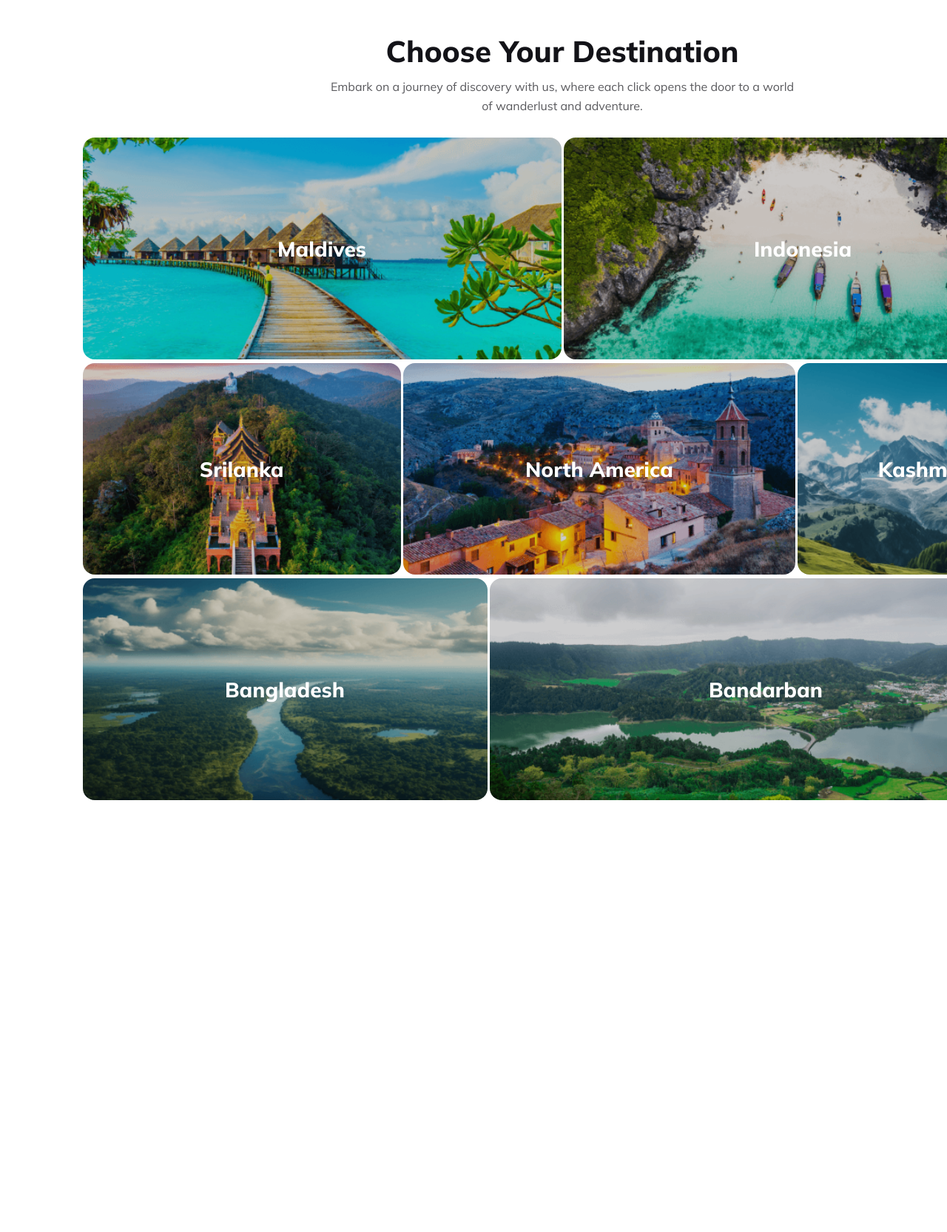
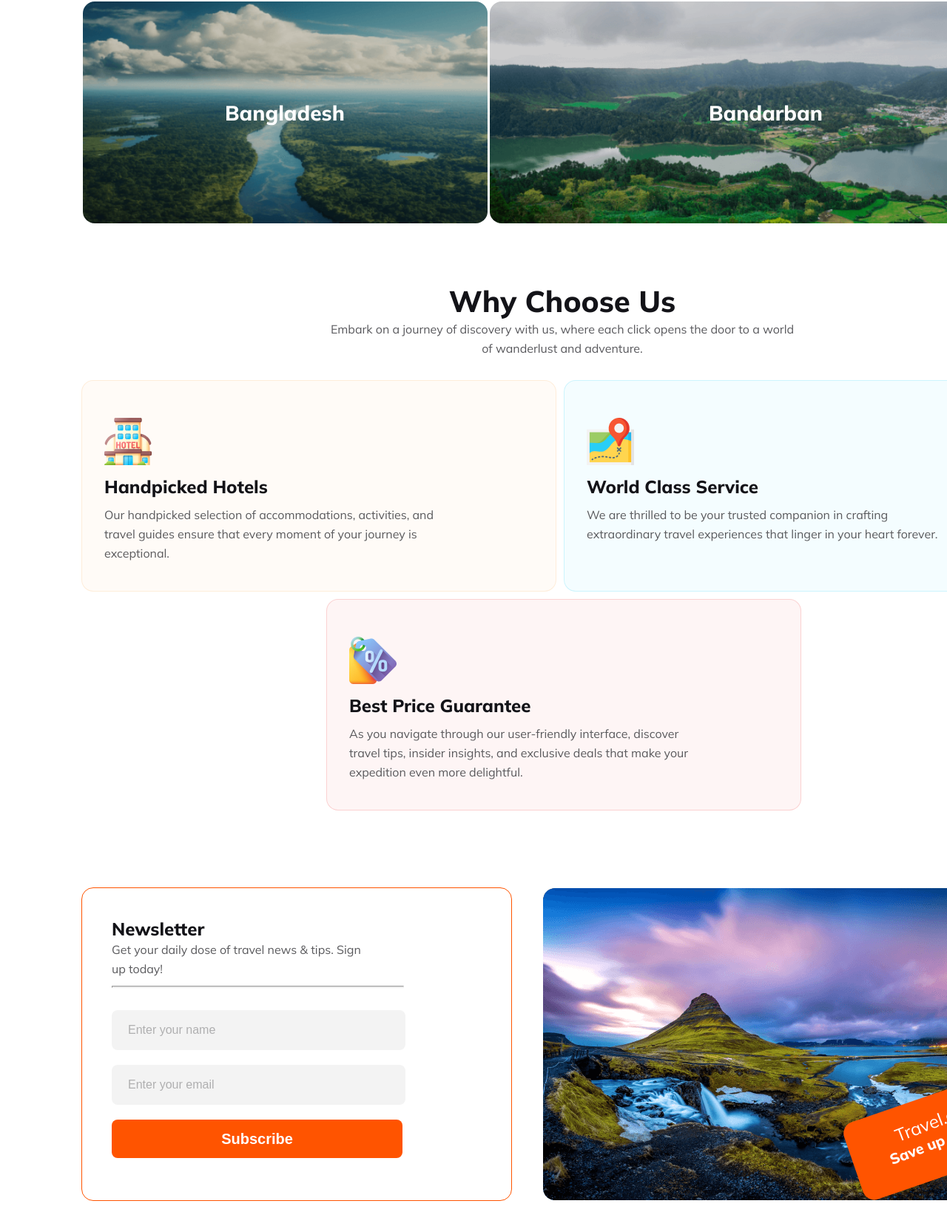
Before and after one commit to Jiniajui/travel-universe, a plain HTML site: page index.html in a window 1280 px wide. Shown: the part 2252-3918 px from the top of the page at 74% size. Before the commit the page ends 3414 px from the top, so only its background shows below. Drawn offline with Linux system fonts and the light colour scheme.

Commit message:
added the newsletter section

```diff
--- a/index.html
+++ b/index.html
@@ -80,34 +80,6 @@
         </section>
         <!-- End the popular tours section -->
 
-
-        <!-- Start the why Choose section -->
-        <section class="why-choose">
-            <div class="why-choose-title">
-                <h3>Why Choose Us</h3>
-                <p>Embark on a journey of discovery with us, where each click opens the door to a world of wanderlust and adventure.</p>
-            </div>
-            <div class="why-choose-service">
-                <div class="why-choose-hotel">
-                    <img src="Images/hotel 1.png" alt="">
-                    <h5>Handpicked Hotels</h5>
-                    <p> Our handpicked selection of accommodations, activities, and travel guides ensure that every moment of your journey is exceptional.</p>
-                </div>
-                <div class="why-choose-class">
-                    <img src="Images/map 1.png" alt="">
-                    <h5>World Class Service</h5>
-                    <p>We are thrilled to be your trusted companion in crafting extraordinary travel experiences that linger in your heart forever.</p>
-                </div>
-                <div class="why-choose-price">
-                    <img src="Images/price-tag 1.png" alt="">
-                    <h5>Best Price Guarantee</h5>
-                    <p>As you navigate through our user-friendly interface, discover travel tips, insider insights, and exclusive deals that make your expedition even more delightful.</p>
-                </div>
-            </div>
-            <!-- <div class="why-choose-service2"></div> -->
-        </section>
-        <!-- End the why Choose section -->
-
         <!-- Start the destination section -->
         <section class="travel-destination">
             <div class="travel-destination-title">
@@ -142,7 +114,59 @@
                 </div>
             </div>
         </section>
-        <!-- End the destination section -->
+         <!-- End the destination section -->
+
+        <!-- Start the why Choose section -->
+        <section class="why-choose">
+            <div class="why-choose-title">
+                <h3>Why Choose Us</h3>
+                <p>Embark on a journey of discovery with us, where each click opens the door to a world of wanderlust and adventure.</p>
+            </div>
+            <div class="why-choose-service">
+                <div class="why-choose-hotel">
+                    <img src="Images/hotel 1.png" alt="">
+                    <h5>Handpicked Hotels</h5>
+                    <p> Our handpicked selection of accommodations, activities, and travel guides ensure that every moment of your journey is exceptional.</p>
+                </div>
+                <div class="why-choose-class">
+                    <img src="Images/map 1.png" alt="">
+                    <h5>World Class Service</h5>
+                    <p>We are thrilled to be your trusted companion in crafting extraordinary travel experiences that linger in your heart forever.</p>
+                </div>
+                <div class="why-choose-price">
+                    <img src="Images/price-tag 1.png" alt="">
+                    <h5>Best Price Guarantee</h5>
+                    <p>As you navigate through our user-friendly interface, discover travel tips, insider insights, and exclusive deals that make your expedition even more delightful.</p>
+                </div>
+            </div>
+            <!-- <div class="why-choose-service2"></div> -->
+        </section>
+        <!-- End the why Choose section -->
+
+        <!-- Start the newsletter section -->
+    <section class="travel-newsletter">
+        <div class="travel-newletter-mail">
+            <div class="travel-newsletter-content">
+                <h3>Newsletter</h3>
+                <p>Get your daily dose of travel news & tips. Sign up today!</p>
+            </div>
+            <hr class="travel-newsletter-line">
+            <div class="travel-newsletter-subscribe">
+                <input type="text" placeholder="Enter your name">
+                <br>
+                <input type="email" name="" id="" placeholder="Enter your email">
+                <br>
+                <button class="btn-subscribe">Subscribe</button>
+            </div>
+        </div>
+        <div class="travel-newsletter-img">
+            <img src="Images/Rectangle 8 (1).png" alt="">
+            <div class="travel-newsletter70">
+                <p>Travel.com</p>
+                <h5>Save up to 70%</h5>
+            </div>
+        </div>
+    </section>
     </main>
     <!-- The main section end -->
 
--- a/styles/travel.css
+++ b/styles/travel.css
@@ -240,149 +240,8 @@ body{
 /* End the banner css */
 
 /* End the header css */
-/* Start the why choose css */
 
-.why-choose{
-    width: 1300px;
-    height: 600px;
-    margin: 0 auto;
-    padding-bottom: 100px;
-}
-.why-choose-title{
-    text-align: center;
-    margin: 0 auto;
-}
-.why-choose-title h3{
-    color: #131318;
-    text-align: center;
-    font-size: 40px;
-    font-style: normal;
-    font-weight: 800;
-    line-height: normal;
-}
-.why-choose-title P{
-    width: 643px;
-    color: rgba(19, 19, 24, 0.70);
-    text-align: center;
-    font-size: 16px;
-    font-style: normal;
-    font-weight: 400;
-    line-height: 26px;
-    margin: 0 auto 30px;
-}
-.why-choose-service{
-    display: grid;
-    gap: 10px;
-    grid-template-columns: repeat(2,1fr);
-    margin: 0 auto;
-}
-.why-choose-hotel{
-    width: 640px;
-    height: 284px;
-    flex-shrink: 0;
-    border-radius: 16px;
-    border: 1px solid rgba(251, 181, 99, 0.20);
-    background: rgba(251, 181, 99, 0.05);
-}
-.why-choose-hotel img{
-    width: 64px;
-    height: 64px;
-    flex-shrink: 0;
-    margin-left: 30px;
-    margin-top: 50px;
-}
-.why-choose-hotel h5{
-    color: #131318;
-    font-size: 24px;
-    font-style: normal;
-    font-weight: 800;
-    line-height: normal;
-    margin: 10px 30px 10px;
-
-}
-.why-choose-hotel p{
-    width: 486px;
-    color: #5A5A5D;
-    font-size: 16px;
-    font-style: normal;
-    font-weight: 400;
-    line-height: 26px;
-    margin-left: 30px;
-}
-
-.why-choose-class{
-    width: 640px;
-    height: 284px;
-    flex-shrink: 0;
-    border-radius: 16px;
-    border: 1px solid rgba(41, 206, 246, 0.20);
-    background: rgba(41, 206, 246, 0.05);
-}
-
-.why-choose-class img{
-    width: 64px;
-    height: 64px;
-    flex-shrink: 0;
-    margin-left: 30px;
-    margin-top: 50px;
-}
-.why-choose-class h5{
-    color: #131318;
-    font-size: 24px;
-    font-style: normal;
-    font-weight: 800;
-    line-height: normal;
-    margin: 10px 30px 10px;
-}
-.why-choose-class p{
-    width: 486px;
-    color: #5A5A5D;
-    font-size: 16px;
-    font-style: normal;
-    font-weight: 400;
-    line-height: 26px;
-    margin-left: 30px;
-}
-.why-choose-price{
-    width: 640px;
-    height: 284px;
-    flex-shrink: 0;
-    border-radius: 16px;
-    border: 1px solid rgba(233, 68, 68, 0.20);
-    background: rgba(233, 68, 68, 0.05);
-    grid-column: span 3;
-    margin: 0 auto;
-
-}
-.why-choose-price img{
-    width: 64px;
-    height: 64px;
-    flex-shrink: 0;
-    margin-left: 30px;
-    margin-top: 50px;
-}
-.why-choose-price h5{
-    color: #131318;
-    font-size: 24px;
-    font-style: normal;
-    font-weight: 800;
-    line-height: normal;
-    margin: 10px 30px 10px;
-}
-.why-choose-price p{
-    width: 486px;
-    color: #5A5A5D;
-    font-size: 16px;
-    font-style: normal;
-    font-weight: 400;
-    line-height: 26px;
-    margin-left: 30px;
-}
-
-/* End the why choose css */
-
-
-
+/* Start the main css */
 /* Start the popular tours css */
 
 .popular-tours{
@@ -670,3 +529,262 @@ body{
     line-height: normal;
 }
 /* End the travel destination css */
+
+
+/* Start the why choose css */
+
+.why-choose{
+    width: 1300px;
+    height: 600px;
+    margin: 0 auto;
+    padding-bottom: 100px;
+}
+.why-choose-title{
+    text-align: center;
+    margin: 0 auto;
+}
+.why-choose-title h3{
+    color: #131318;
+    text-align: center;
+    font-size: 40px;
+    font-style: normal;
+    font-weight: 800;
+    line-height: normal;
+}
+.why-choose-title P{
+    width: 643px;
+    color: rgba(19, 19, 24, 0.70);
+    text-align: center;
+    font-size: 16px;
+    font-style: normal;
+    font-weight: 400;
+    line-height: 26px;
+    margin: 0 auto 30px;
+}
+.why-choose-service{
+    display: grid;
+    gap: 10px;
+    grid-template-columns: repeat(2,1fr);
+    margin: 0 auto;
+}
+.why-choose-hotel{
+    width: 640px;
+    height: 284px;
+    flex-shrink: 0;
+    border-radius: 16px;
+    border: 1px solid rgba(251, 181, 99, 0.20);
+    background: rgba(251, 181, 99, 0.05);
+}
+.why-choose-hotel img{
+    width: 64px;
+    height: 64px;
+    flex-shrink: 0;
+    margin-left: 30px;
+    margin-top: 50px;
+}
+.why-choose-hotel h5{
+    color: #131318;
+    font-size: 24px;
+    font-style: normal;
+    font-weight: 800;
+    line-height: normal;
+    margin: 10px 30px 10px;
+
+}
+.why-choose-hotel p{
+    width: 486px;
+    color: #5A5A5D;
+    font-size: 16px;
+    font-style: normal;
+    font-weight: 400;
+    line-height: 26px;
+    margin-left: 30px;
+}
+
+.why-choose-class{
+    width: 640px;
+    height: 284px;
+    flex-shrink: 0;
+    border-radius: 16px;
+    border: 1px solid rgba(41, 206, 246, 0.20);
+    background: rgba(41, 206, 246, 0.05);
+}
+
+.why-choose-class img{
+    width: 64px;
+    height: 64px;
+    flex-shrink: 0;
+    margin-left: 30px;
+    margin-top: 50px;
+}
+.why-choose-class h5{
+    color: #131318;
+    font-size: 24px;
+    font-style: normal;
+    font-weight: 800;
+    line-height: normal;
+    margin: 10px 30px 10px;
+}
+.why-choose-class p{
+    width: 486px;
+    color: #5A5A5D;
+    font-size: 16px;
+    font-style: normal;
+    font-weight: 400;
+    line-height: 26px;
+    margin-left: 30px;
+}
+.why-choose-price{
+    width: 640px;
+    height: 284px;
+    flex-shrink: 0;
+    border-radius: 16px;
+    border: 1px solid rgba(233, 68, 68, 0.20);
+    background: rgba(233, 68, 68, 0.05);
+    grid-column: span 3;
+    margin: 0 auto;
+
+}
+.why-choose-price img{
+    width: 64px;
+    height: 64px;
+    flex-shrink: 0;
+    margin-left: 30px;
+    margin-top: 50px;
+}
+.why-choose-price h5{
+    color: #131318;
+    font-size: 24px;
+    font-style: normal;
+    font-weight: 800;
+    line-height: normal;
+    margin: 10px 30px 10px;
+}
+.why-choose-price p{
+    width: 486px;
+    color: #5A5A5D;
+    font-size: 16px;
+    font-style: normal;
+    font-weight: 400;
+    line-height: 26px;
+    margin-left: 30px;
+}
+
+/* End the why choose css */
+
+/* End the main css */
+
+/* Start the newsletter css */
+
+.travel-newsletter{
+    width: 1300px;
+    height: 500px;
+    margin: 80px auto;
+    display: flex;
+    justify-content: space-between;
+    align-items: center;
+}
+.travel-newletter-mail{
+    width: 580px;
+    height: 422px;
+    flex-shrink: 0;
+    border-radius: 16px;
+    border: 1px solid #FF5400;
+    margin-right: 42px;
+}
+.travel-newsletter-content{
+    margin: 40px 40px 10px;
+}
+.travel-newsletter-content h3{
+    color: #131318;
+    font-size: 24px;
+    font-style: normal;
+    font-weight: 800;
+    line-height: normal;
+}
+.travel-newsletter-content p{
+    width: 350px;
+    color: #5A5A5D;
+    font-size: 16px;
+    font-style: normal;
+    font-weight: 400;
+    line-height: 26px;
+}
+.travel-newsletter-line{
+    width: 393px;
+    height: 1px;
+    background: rgba(19, 19, 24, 0.10);
+    margin-left: 40px;
+}
+.travel-newsletter-subscribe{
+    margin: 10px 40px 40px;
+}
+.travel-newsletter-subscribe input{
+    width: 393px;
+    height: 52px;
+    flex-shrink: 0;
+    border-radius: 8px;
+    background: rgba(19, 19, 24, 0.05);
+    border: none;
+    margin-top: 20px;
+}
+.travel-newsletter-subscribe input::placeholder{
+    color: rgba(19, 19, 24, 0.30);
+    font-size: 16px;
+    font-style: normal;
+    font-weight: 400;
+    line-height: normal;
+    padding-left: 20px;
+}
+.btn-subscribe{
+    width: 393px;
+    height: 52px;
+    flex-shrink: 0;
+    border-radius: 8px;
+    background: #FF5400;
+    color: #FFF;
+    text-align: center;
+    font-size: 20px;
+    font-style: normal;
+    font-weight: 800;
+    line-height: normal;
+    border: none;
+    margin-top: 20px;
+}
+.travel-newsletter-img{
+    width: 700px;
+    height: 422px;
+    flex-shrink: 0;
+}
+.travel-newsletter70{
+    width: 250px;
+    height: 110px;
+    transform: rotate(-19deg);
+    flex-shrink: 0;
+    border-radius: 16px;
+    background: #FF5400;
+    position: relative;
+    bottom: 35%;
+    left: 59%;
+}
+.travel-newsletter70 p{
+    color: #FFF;
+    text-align: center;
+    font-size: 24px;
+    font-style: normal;
+    font-weight: 400;
+    line-height: normal;
+    transform: rotate(-2deg);
+    padding-top: 20px;
+
+}
+.travel-newsletter70 h5{
+    transform: rotate(-2deg);
+    color: #FFF;
+    font-size: 20px;
+    font-style: normal;
+    font-weight: 800;
+    line-height: normal;
+    text-align: center;
+}
+/* End the newsletter css */
```
